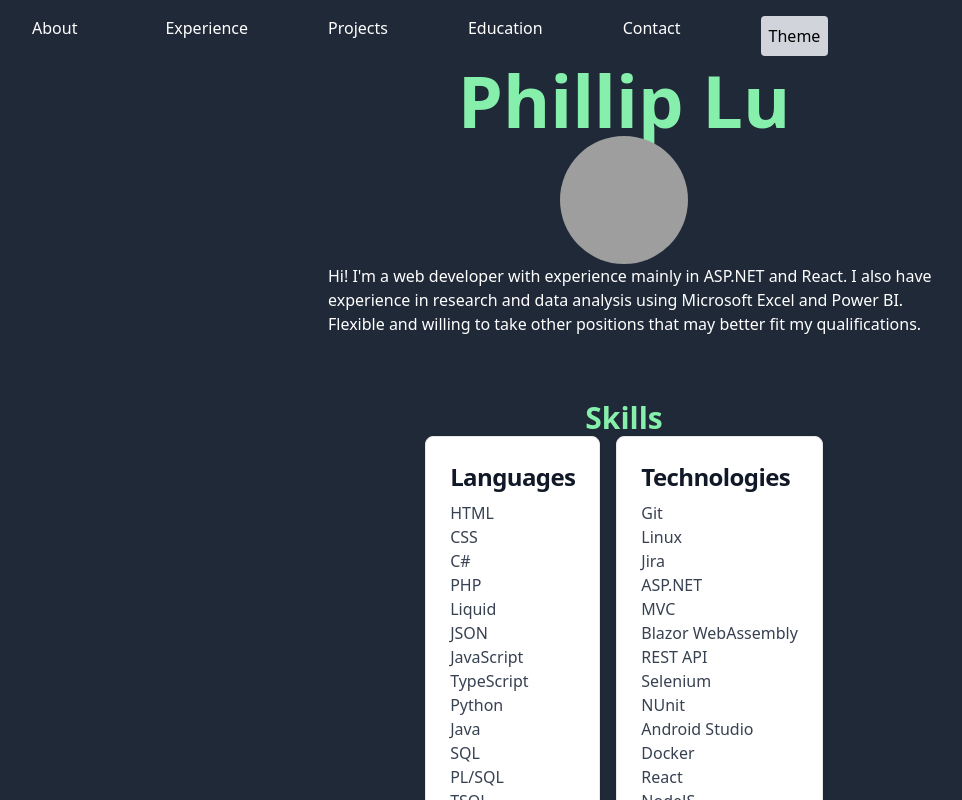
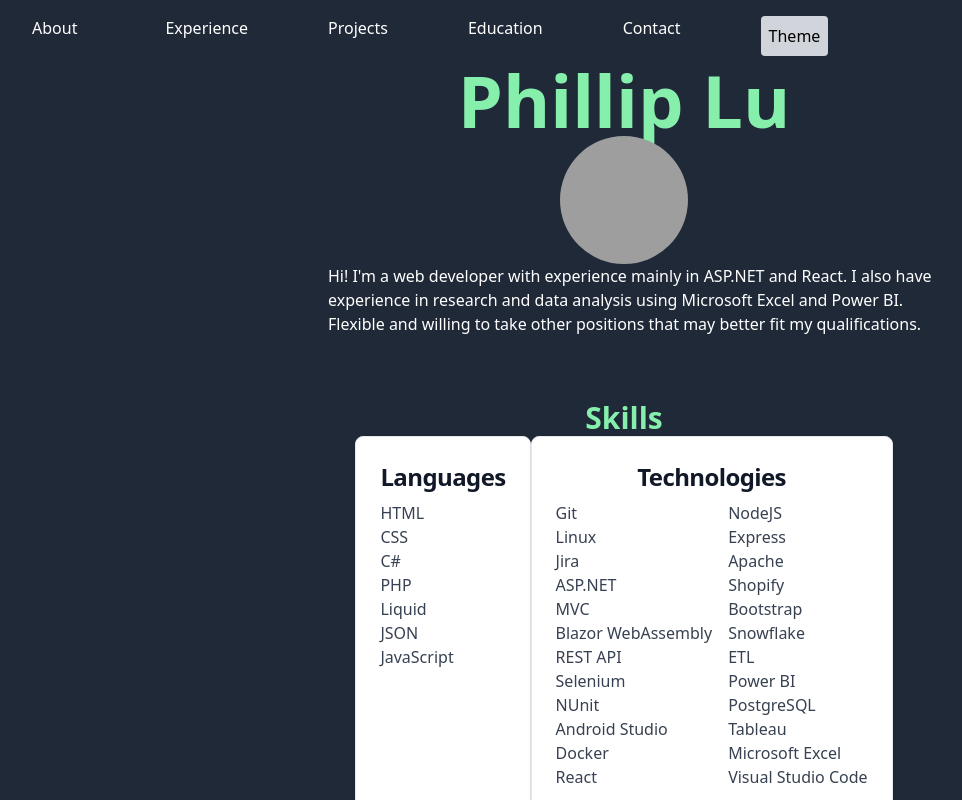
Before and after one commit to flanfy/ResumeWebsite, a React (Vite) app: page / in a window 1280 px wide. Shown: the top 800 px of the page, without its empty margins (16-978 px from the left). Built offline with nearby package versions, Linux system fonts and the light colour scheme; grey boxes are pictures that could not be loaded; a web font is replaced by a local one.

Commit message:
finished skills

```diff
--- a/src/components/Skills/Skills.jsx
+++ b/src/components/Skills/Skills.jsx
@@ -5,31 +5,47 @@ import { LANGUAGES, TECH } from "../../data";
 export default function Skills() {
     const { currentTheme } = useTheme();
 
+    // Function to split the list into two columns
+    const splitList = (list) => {
+        const midpoint = Math.ceil(list.length / 2);
+        const firstColumn = list.slice(0, midpoint);
+        const secondColumn = list.slice(midpoint);
+        return [firstColumn, secondColumn];
+    };
+
     return (
-         <Section name="Skills">
-            <div className="flex flex-wrap justify-center gap-4">
+        <Section name="Skills">
+            <div className="flex">
                 {/* Language Card */}
                 <div className="max-w-sm p-6 bg-white border border-gray-200 rounded-lg shadow dark:bg-gray-800 dark:border-gray-700">
                     <h5 className="mb-2 text-2xl font-bold tracking-tight text-gray-900 dark:text-white">Languages</h5>
-                    <p className="font-normal text-gray-700 dark:text-gray-400">
+                    <div className="font-normal text-gray-700 dark:text-gray-400">
                         <ul>
-                            {LANGUAGES.map((language, index) => (
+                            {splitList(LANGUAGES)[0].map((language, index) => (
                                 <li key={index}>{language}</li>
                             ))}
                         </ul>
-                    </p>
+                    </div>
                 </div>
 
-                {/* Technology Card */}
                 <div className="max-w-sm p-6 bg-white border border-gray-200 rounded-lg shadow dark:bg-gray-800 dark:border-gray-700">
-                    <h5 className="mb-2 text-2xl font-bold tracking-tight text-gray-900 dark:text-white">Technologies</h5>
-                    <p className="font-normal text-gray-700 dark:text-gray-400">
+                    <h5 className="mb-2 text-2xl font-bold tracking-tight text-gray-900 dark:text-white text-center">Technologies</h5>
+                    <div className="flex flex-wrap">
+                        <ul className="mr-4">
+                            {TECH.map((tech, index) => (
+                                index < TECH.length / 2 && (
+                                    <li key={index + splitList(LANGUAGES)[0].length} className="text-gray-700 dark:text-gray-400">{tech}</li>
+                                )
+                            ))}
+                        </ul>
                         <ul>
                             {TECH.map((tech, index) => (
-                                <li key={index}>{tech}</li>
+                                index >= TECH.length / 2 && (
+                                    <li key={index + splitList(LANGUAGES)[0].length} className="text-gray-700 dark:text-gray-400">{tech}</li>
+                                )
                             ))}
                         </ul>
-                    </p>
+                    </div>
                 </div>
             </div>
         </Section>
```
